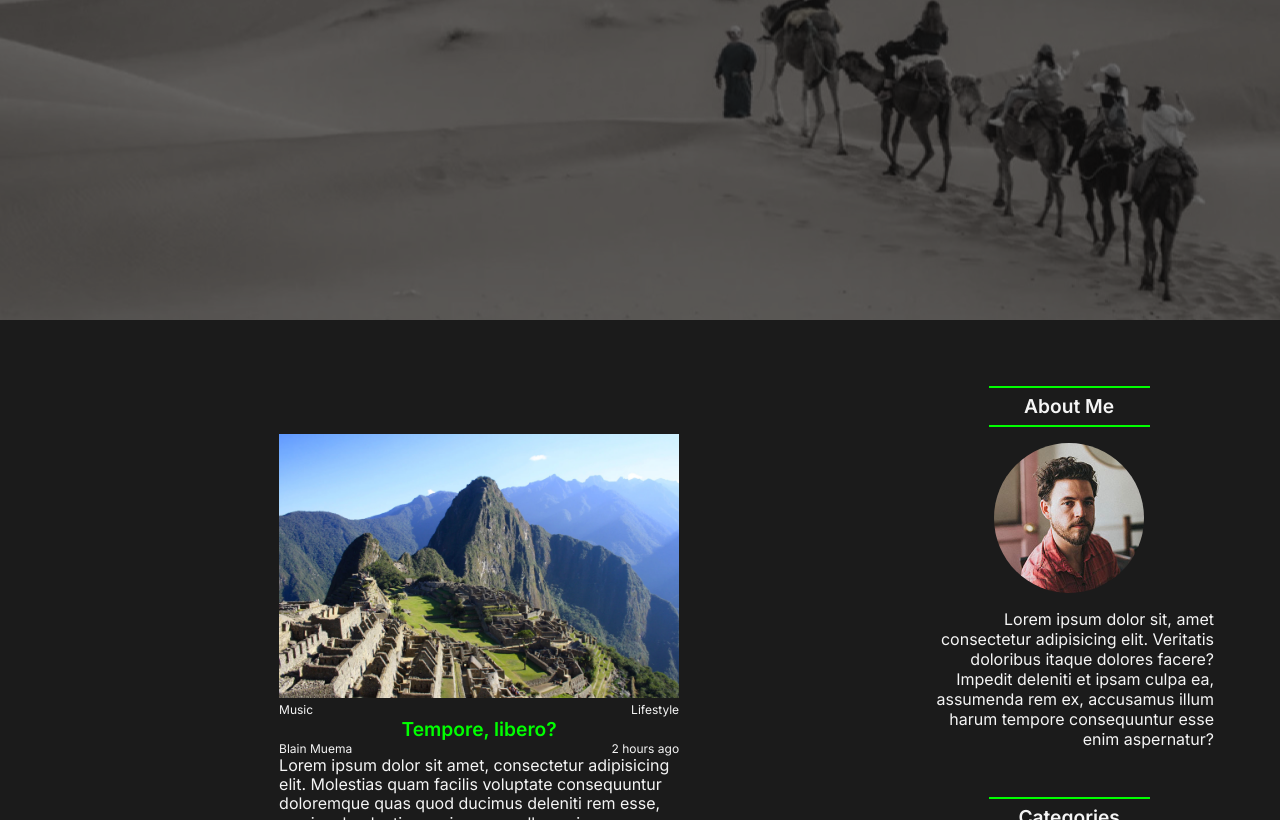
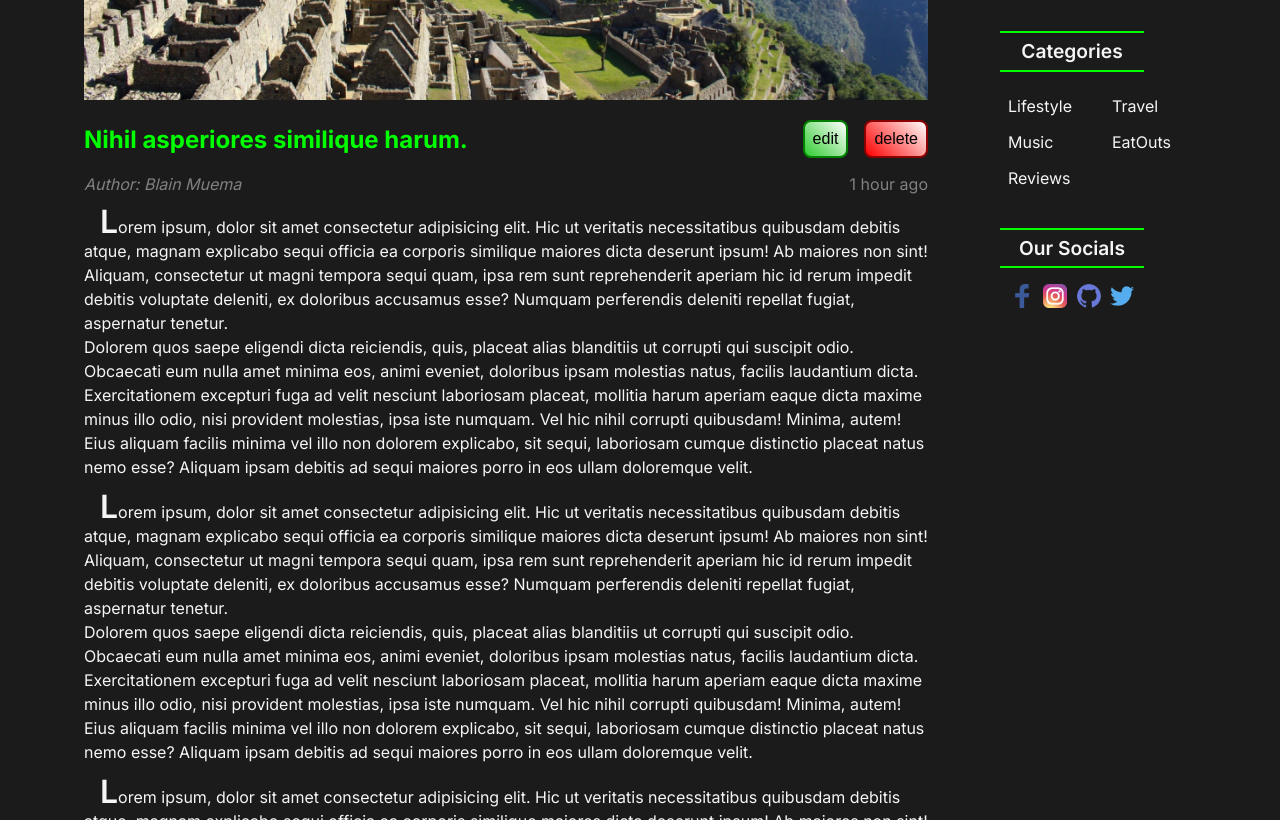
Before and after one commit to octocatblain/codsoft, a React (Create React App) app in the folder blog-platform/client/: page / in a window 1280 px wide. Shown: the part 480-1300 px from the top of the page. Built offline with nearby package versions, Linux system fonts and the light colour scheme.

Commit message:
feat: add single post page

```diff
--- a/blog-platform/client/src/App.js
+++ b/blog-platform/client/src/App.js
@@ -1,12 +1,14 @@
 import "./App.css";
 import Navbar from "./Components/Navbar/Navbar";
+import BlogPost from "./Pages/BlogPost/BlogPost";
 import Home from "./Pages/Home/Home";
 
 function App() {
   return (
     <>
       <Navbar />
-      <Home />
+      {/* <Home /> */}
+      <BlogPost/>
     </>
   );
 }
--- a/blog-platform/client/src/Components/Posts/Posts.css
+++ b/blog-platform/client/src/Components/Posts/Posts.css
@@ -4,4 +4,5 @@
   flex-wrap: wrap;
   justify-content: center;
   align-items: center;
+  gap: 2rem;
 }
--- /dev/null
+++ b/blog-platform/client/src/Pages/BlogPost/BlogPost.css
@@ -0,0 +1,4 @@
+.blog_post{
+    display: flex;
+    margin: 4rem;
+}
--- /dev/null
+++ b/blog-platform/client/src/Pages/BlogPost/BlogPost.jsx
@@ -0,0 +1,14 @@
+import Sidebar from "../../Components/Sidebar/Sidebar"
+import SinglePost from "../SinglePage/SinglePost"
+import "./BlogPost.css"
+
+const BlogPost = () => {
+  return (
+    <div className="blog_post">
+      <SinglePost/>
+      <Sidebar/>
+    </div>
+  )
+}
+
+export default BlogPost
--- a/blog-platform/client/src/Pages/Post/Post.css
+++ b/blog-platform/client/src/Pages/Post/Post.css
@@ -1,25 +1,28 @@
 .post {
     display: flex;
 
-    margin: 2rem;
-    width: 25rem;
+    margin-inline: .5rem;
+    width: 28rem;
 
     .post_wrapper {
         flex-direction: column;
         align-items: center;
-        padding-block: 2rem;
+        margin-block: 2rem;
     }
 }
 
 .post_img {
     width: 100%;
+    border-radius: .5rem;
     /* height: 10rem; */
 }
 
 .post_categories {
     display: flex;
-    justify-content: space-between;
+    justify-content: center;
     align-items: center;
+    padding-block-end: .5rem;
+    gap: .5rem;
 
     .post_category {
         color: var(--primary-color);
@@ -29,22 +32,37 @@
 
 .post_title {
     color: var(--secondary-color);
-    font-size: 1.2rem;
+    font-size: 1.5rem;
     text-align: center;
+    cursor: pointer;
+    padding-block-end: .5rem;
+
 }
 
 .post_data {
     display: flex;
-    justify-content: space-between;
+    justify-content: center;
+    padding-block-end: .5rem;
+    align-items: center;
+    gap: .5rem;
 
     .post_author,
     .post_date {
         font-size: .75rem;
     }
+
+    .post_date {
+        font-style: italic;
+    }
 }
 
 .post_text {
-    line-height: 1.2rem;
+    line-height: 1.5rem;
+    overflow: hidden;
+    display: -webkit-box;
+    text-overflow: ellipsis;
     -webkit-line-clamp: 3;
+    -webkit-box-orient: vertical;
+
 
 }
--- a/blog-platform/client/src/Pages/Post/Post.jsx
+++ b/blog-platform/client/src/Pages/Post/Post.jsx
@@ -12,8 +12,8 @@ const Post = () => {
                 </div>
                 <h2 className="post_title">Tempore, libero?</h2>
                 <div className="post_data">
-                    <p className="post_author">Blain Muema</p>
-                    <p className="post_date">2 hours ago</p>
+                    <p className="post_author">Blain Muema </p>{"  "}&mdash;{"  "}
+                    <p className="post_date"> 2 hours ago</p>
                 </div>
                 <p className="post_text">Lorem ipsum dolor sit amet, consectetur adipisicing elit. Molestias quam facilis voluptate consequuntur doloremque quas quod ducimus deleniti rem esse, maxime laudantium quisquam nulla, maiores voluptatibus, officia nesciunt.</p>
             </div>
--- /dev/null
+++ b/blog-platform/client/src/Pages/SinglePage/SinglePost.css
@@ -0,0 +1,93 @@
+.single_post{
+    flex: 9;
+}
+
+.single_post_wrapper{
+    padding: 1.25rem;
+    padding-right: 0;
+
+    >*{
+        padding-block-end: 1rem;
+    }
+}
+
+.single_post_image{
+    width: 100%;
+    height: 32rem;
+    border-radius: .2rem;
+    object-fit: cover;
+    object-position: center;
+}
+
+.single_post_title{
+    text-align: center;
+    font-weight: 700;
+    font-size: 1.5rem;
+    color: var(--secondary-color);
+    display: flex;
+    justify-content: space-between;
+    align-items: center;
+}
+
+.edit_btns{
+    display: flex;
+    justify-content: flex-end;
+    gap: 1rem;
+
+    .edit_post{
+        padding: .5rem;
+        border-radius: .5rem;
+        border: 2px solid green;
+        outline: none;
+        font-size: 1rem;
+        font-weight: 500;
+        color: var( --tertiary-color);
+        text-align: center;
+        background: linear-gradient(45deg, limegreen, white);
+        cursor: pointer;
+        transition: all 500ms ease;
+    }
+
+    .delete_post{
+        padding: .5rem;
+        border-radius: .5rem;
+        border: 2px solid darkred;
+        outline: none;
+        font-size: 1rem;
+        font-weight: 500;
+        color: var( --tertiary-color);
+        text-align: center;
+        background: linear-gradient(45deg, red, white);
+        cursor: pointer;
+        transition: all 500ms ease;
+    }
+
+}
+
+.edit_post:hover, .delete_post:hover{
+    scale: 1.1;
+    transition: all 200ms ease;
+}
+
+.single_post_data{
+    display: flex;
+    justify-content: space-between;
+    align-items: center;
+    color: gray;
+
+    .single_post_author{
+        font-style: italic;
+
+    }
+}
+
+.single_post_text{
+    line-height: 1.5rem;
+    font-size: 1rem;
+}
+
+.single_post_text::first-letter{
+    font-size: 2rem;
+    margin-inline-start: 1rem;
+    font-weight: 600;
+}
--- /dev/null
+++ b/blog-platform/client/src/Pages/SinglePage/SinglePost.jsx
@@ -0,0 +1,49 @@
+import "./SinglePost.css"
+import postImage from "../../Assets/images/HeroImages/post.jpg"
+
+
+const SinglePost = () => {
+  return (
+    <div className="single_post">
+      <div className="single_post_wrapper">
+        <img className="single_post_image" src={postImage} alt="" srcset="" />
+
+        <h1 className="single_post_title">Nihil asperiores similique harum. <div className="edit_btns">
+          <button className="edit_post">edit</button>
+          <button className="delete_post">delete</button>
+        </div></h1>
+
+        <div className="single_post_data">
+          <p className="single_post_author">Author: Blain Muema </p>
+          <p className="single_post_date">1 hour ago</p>
+        </div>
+        <p className="single_post_text">Lorem ipsum, dolor sit amet consectetur adipisicing elit. Hic ut veritatis necessitatibus quibusdam debitis atque, magnam explicabo sequi officia ea corporis similique maiores dicta deserunt ipsum! Ab maiores non sint!
+          Aliquam, consectetur ut magni tempora sequi quam, ipsa rem sunt reprehenderit aperiam hic id rerum impedit debitis voluptate deleniti, ex doloribus accusamus esse? Numquam perferendis deleniti repellat fugiat, aspernatur tenetur.
+          <br />
+          Dolorem quos saepe eligendi dicta reiciendis, quis, placeat alias blanditiis ut corrupti qui suscipit odio. Obcaecati eum nulla amet minima eos, animi eveniet, doloribus ipsam molestias natus, facilis laudantium dicta.
+          Exercitationem excepturi fuga ad velit nesciunt laboriosam placeat, mollitia harum aperiam eaque dicta maxime minus illo odio, nisi provident molestias, ipsa iste numquam. Vel hic nihil corrupti quibusdam! Minima, autem!
+          Eius aliquam facilis minima vel illo non dolorem explicabo, sit sequi, laboriosam cumque distinctio placeat natus nemo esse? Aliquam ipsam debitis ad sequi maiores porro in eos ullam doloremque velit.</p>
+        <p className="single_post_text">Lorem ipsum, dolor sit amet consectetur adipisicing elit. Hic ut veritatis necessitatibus quibusdam debitis atque, magnam explicabo sequi officia ea corporis similique maiores dicta deserunt ipsum! Ab maiores non sint!
+          Aliquam, consectetur ut magni tempora sequi quam, ipsa rem sunt reprehenderit aperiam hic id rerum impedit debitis voluptate deleniti, ex doloribus accusamus esse? Numquam perferendis deleniti repellat fugiat, aspernatur tenetur.
+          <br />
+          Dolorem quos saepe eligendi dicta reiciendis, quis, placeat alias blanditiis ut corrupti qui suscipit odio. Obcaecati eum nulla amet minima eos, animi eveniet, doloribus ipsam molestias natus, facilis laudantium dicta.
+          Exercitationem excepturi fuga ad velit nesciunt laboriosam placeat, mollitia harum aperiam eaque dicta maxime minus illo odio, nisi provident molestias, ipsa iste numquam. Vel hic nihil corrupti quibusdam! Minima, autem!
+          Eius aliquam facilis minima vel illo non dolorem explicabo, sit sequi, laboriosam cumque distinctio placeat natus nemo esse? Aliquam ipsam debitis ad sequi maiores porro in eos ullam doloremque velit.</p>
+        <p className="single_post_text">Lorem ipsum, dolor sit amet consectetur adipisicing elit. Hic ut veritatis necessitatibus quibusdam debitis atque, magnam explicabo sequi officia ea corporis similique maiores dicta deserunt ipsum! Ab maiores non sint!
+          Aliquam, consectetur ut magni tempora sequi quam, ipsa rem sunt reprehenderit aperiam hic id rerum impedit debitis voluptate deleniti, ex doloribus accusamus esse? Numquam perferendis deleniti repellat fugiat, aspernatur tenetur.
+          <br />
+          Dolorem quos saepe eligendi dicta reiciendis, quis, placeat alias blanditiis ut corrupti qui suscipit odio. Obcaecati eum nulla amet minima eos, animi eveniet, doloribus ipsam molestias natus, facilis laudantium dicta.
+          Exercitationem excepturi fuga ad velit nesciunt laboriosam placeat, mollitia harum aperiam eaque dicta maxime minus illo odio, nisi provident molestias, ipsa iste numquam. Vel hic nihil corrupti quibusdam! Minima, autem!
+          Eius aliquam facilis minima vel illo non dolorem explicabo, sit sequi, laboriosam cumque distinctio placeat natus nemo esse? Aliquam ipsam debitis ad sequi maiores porro in eos ullam doloremque velit.</p>
+        <p className="single_post_text">Lorem ipsum, dolor sit amet consectetur adipisicing elit. Hic ut veritatis necessitatibus quibusdam debitis atque, magnam explicabo sequi officia ea corporis similique maiores dicta deserunt ipsum! Ab maiores non sint!
+          Aliquam, consectetur ut magni tempora sequi quam, ipsa rem sunt reprehenderit aperiam hic id rerum impedit debitis voluptate deleniti, ex doloribus accusamus esse? Numquam perferendis deleniti repellat fugiat, aspernatur tenetur.
+          <br />
+          Dolorem quos saepe eligendi dicta reiciendis, quis, placeat alias blanditiis ut corrupti qui suscipit odio. Obcaecati eum nulla amet minima eos, animi eveniet, doloribus ipsam molestias natus, facilis laudantium dicta.
+          Exercitationem excepturi fuga ad velit nesciunt laboriosam placeat, mollitia harum aperiam eaque dicta maxime minus illo odio, nisi provident molestias, ipsa iste numquam. Vel hic nihil corrupti quibusdam! Minima, autem!
+          Eius aliquam facilis minima vel illo non dolorem explicabo, sit sequi, laboriosam cumque distinctio placeat natus nemo esse? Aliquam ipsam debitis ad sequi maiores porro in eos ullam doloremque velit.</p>
+      </div >
+    </div >
+  )
+}
+
+export default SinglePost
```
Also changed, not shown: package.json (deleted, +0 -19 lines), 1 other file (tests, documents, lock files or other folders).
